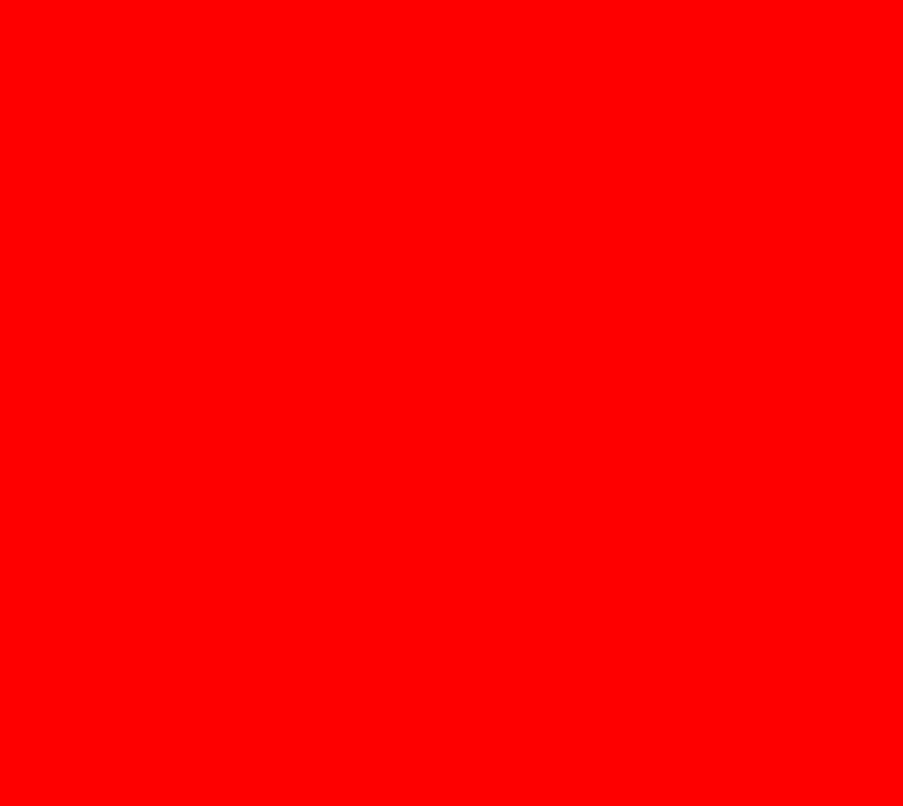
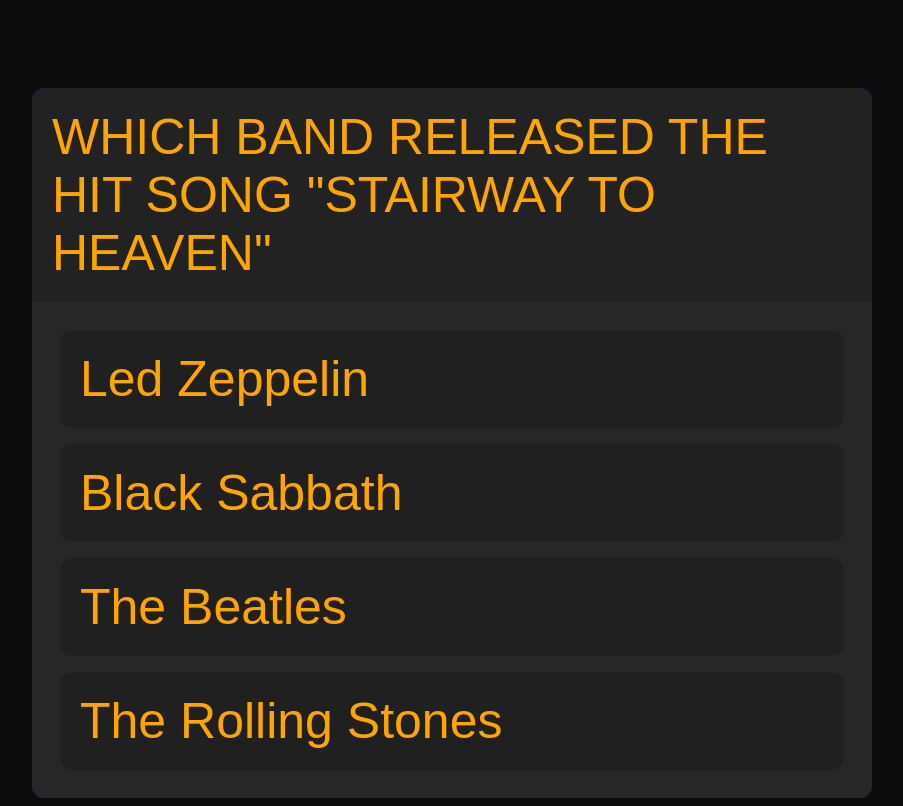
Before and after one commit to HarkyDev/Quiz-Game, a plain HTML site: page index.html in a window 1280 px wide. Shown: the whole page, without its empty margins (188-1091 px from the left). Drawn offline with Linux system fonts and the light colour scheme.

Commit message:
added basic structure with css

```diff
--- a/index.html
+++ b/index.html
@@ -8,6 +8,16 @@
     <link rel="stylesheet" href="styles.css">
 </head>
 <body>
+    <div class="container">
+        <div class="question">Which band released the hit song "stairway to heaven"</div>
+        <div class="answers">
+            <button>Led Zeppelin</button>
+            <button>Black Sabbath</button>
+            <button>The Beatles</button>
+            <button>The Rolling Stones</button>
+
+        </div>
+    </div>
 <script src="scripts.js"></script>
 </body>
 </html>
--- a/styles.css
+++ b/styles.css
@@ -1,3 +1,57 @@
+:root {
+    --border-radius: 12px;
+    --text-colour: orange;
+}
+
 body {
-    background-color: red;
+    max-height: 100vh;
+    color: orange;
+    text-transform: uppercase;
+    font-size: 50px;
+    font-family: Arial, Helvetica, sans-serif;
+    display: flex;
+    background-color: rgb(12, 12, 12);
+    justify-content: center;
+    align-items: center;
 }
+.container {
+    background-color: blue;
+    margin-top: 10vh;
+    border-radius: var(--border-radius)
+}
+.question{
+    display: flex;
+    text-align: start;
+    background-color: rgb(34, 34, 34);
+    min-width: 800px;
+    max-width: 60vw;
+    padding: 20px;
+    border-top-left-radius: var(--border-radius);
+    border-top-right-radius: var(--border-radius);
+
+}
+.answers {
+    display: flex;
+    padding: 20px;
+    background-color: rgb(39, 39, 39);
+    flex-direction: column;
+    border-bottom-left-radius: var(--border-radius);
+    border-bottom-right-radius: var(--border-radius);
+}
+.answers button {
+    background:rgb(32, 32, 32);
+    border-radius: var(--border-radius);
+	color: inherit;
+	border: none;
+    text-align: start;
+    padding-left: 20px;
+    padding: 20px;
+	font: inherit;
+	cursor: pointer;
+	outline: inherit;
+    margin: 8px;
+}
+
+.answers button:hover {
+    background:rgb(44, 44, 44);
+}
```
Also changed, not shown: scripts.js (line endings or trailing spaces).
